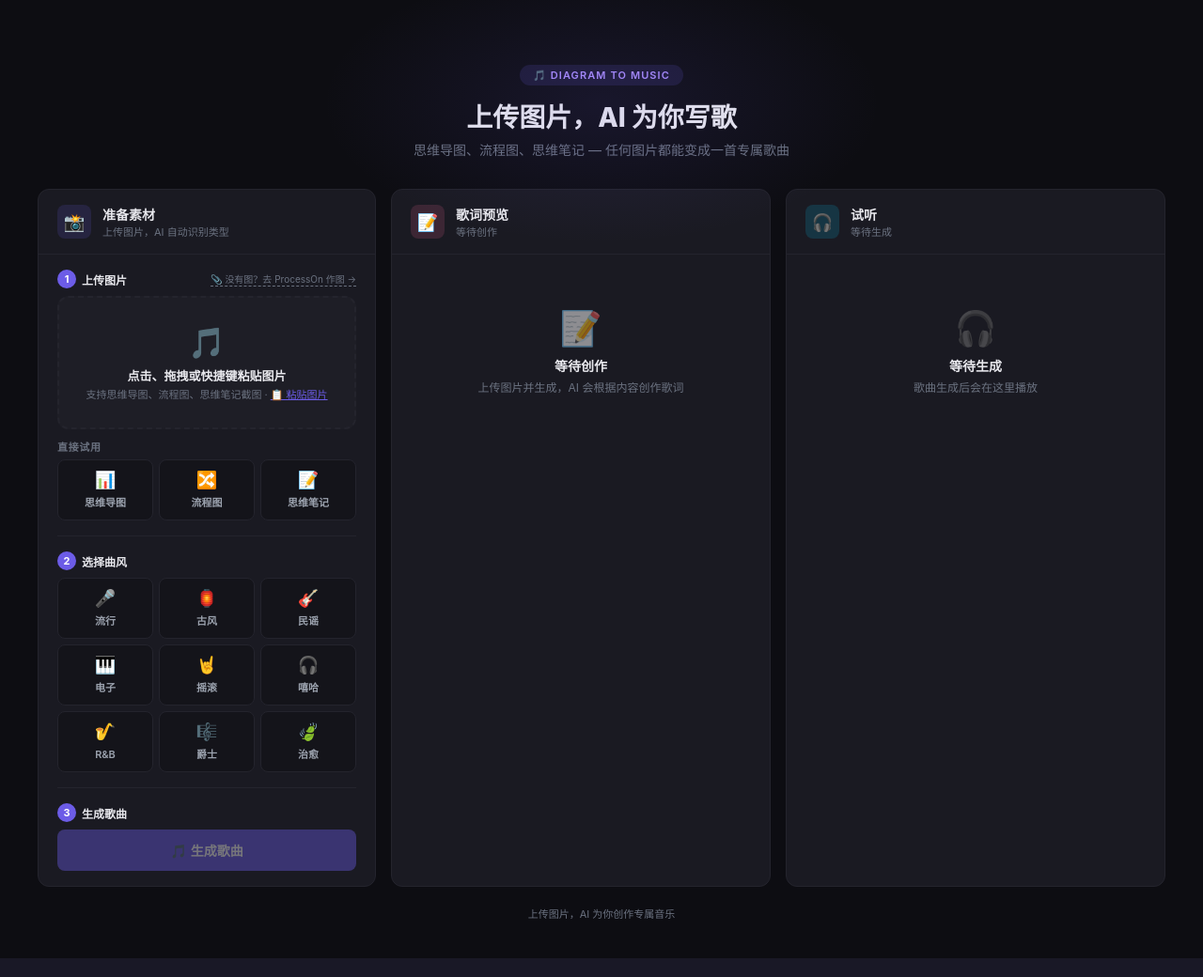
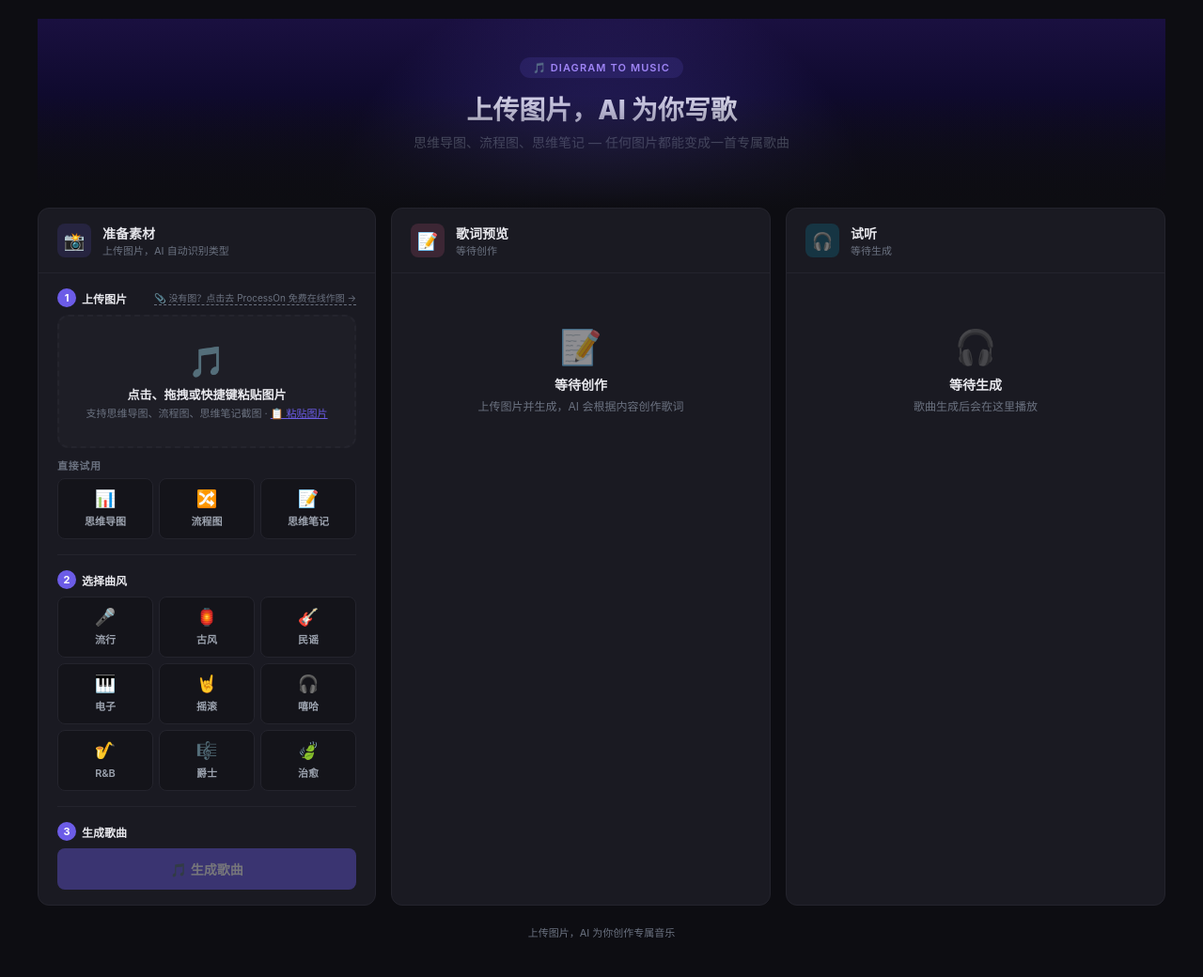
Before and after one commit to mindmapmaster/diagram-to-music, a Flask app: page / in a window 1280 px wide. Shown: the whole page at 94% size. Run offline with Flask 3, Linux system fonts and the light colour scheme.

Commit message:
Restore full hero purple section, fix ProcessOn text

```diff
--- a/templates/index.html
+++ b/templates/index.html
@@ -10,6 +10,7 @@
     --text: #E8E8ED; --text-secondary: #9CA3AF; --text-muted: #6B7280;
     --primary: #6C5CE7; --primary-hover: #7C6CF7; --accent: #FF6B9D;
     --success: #10B981; --error: #FF4D4F;
+    --primary-glow: rgba(108,92,231,0.4);
     --radius: 12px; --radius-xs: 8px; --transition: all 0.2s ease;
 }
 * { margin:0; padding:0; box-sizing:border-box; }
@@ -17,8 +18,28 @@
 .container { max-width:1200px; margin:0 auto; }
 
 /* Hero */
-.hero { text-align:center; padding:48px 0 32px; position:relative; }
-.hero::before { content:''; position:absolute; top:-60px; left:50%; transform:translateX(-50%); width:600px; height:300px; background:radial-gradient(ellipse,rgba(108,92,231,0.12),transparent 70%); pointer-events:none; }
+.hero {
+    position: relative;
+    padding: 40px 24px 60px;
+    text-align: center;
+    overflow: hidden;
+    background: linear-gradient(180deg, #1a1040 0%, #0f0a2e 40%, var(--bg) 100%);
+}
+.hero::before {
+    content: '';
+    position: absolute; top: -50%; left: 50%;
+    transform: translateX(-50%);
+    width: 700px; height: 700px;
+    background: radial-gradient(circle, var(--primary-glow) 0%, transparent 60%);
+    pointer-events: none;
+}
+.hero::after {
+    content: '';
+    position: absolute; bottom: 0; left: 0; right: 0;
+    height: 120px;
+    background: linear-gradient(to top, var(--bg), transparent);
+    pointer-events: none;
+}
 .hero-badge { display:inline-block; background:rgba(108,92,231,0.15); color:#A78BFA; padding:4px 14px; border-radius:20px; font-size:11px; font-weight:600; letter-spacing:0.1em; margin-bottom:12px; }
 .hero-title { font-size:28px; font-weight:800; margin-bottom:6px; }
 .hero-desc { color:var(--text-muted); font-size:14px; }
@@ -138,7 +159,7 @@
                 </div>
             </div>
             <div class="card-body">
-                <div class="step-row"><span class="step-num">1</span><span class="step-label">上传图片</span><a href="https://www.processon.com?utm_source=diagram2music" target="_blank" style="margin-left:auto;font-size:10px;color:var(--text-muted);text-decoration:none;border-bottom:1px dashed var(--text-muted);white-space:nowrap;">📎 没有图？去 ProcessOn 作图 →</a></div>
+                <div class="step-row"><span class="step-num">1</span><span class="step-label">上传图片</span><a href="https://www.processon.com?utm_source=diagram2music" target="_blank" style="margin-left:auto;font-size:10px;color:var(--text-muted);text-decoration:none;border-bottom:1px dashed var(--text-muted);white-space:nowrap;">📎 没有图？点击去 ProcessOn 免费在线作图 →</a></div>
                 <div class="upload-zone" id="uploadZone" onclick="document.getElementById('fileInput').click()">
                     <span class="upload-icon">🎵</span>
                     <div class="upload-text" id="uploadText">点击、拖拽或快捷键粘贴图片</div>
```
